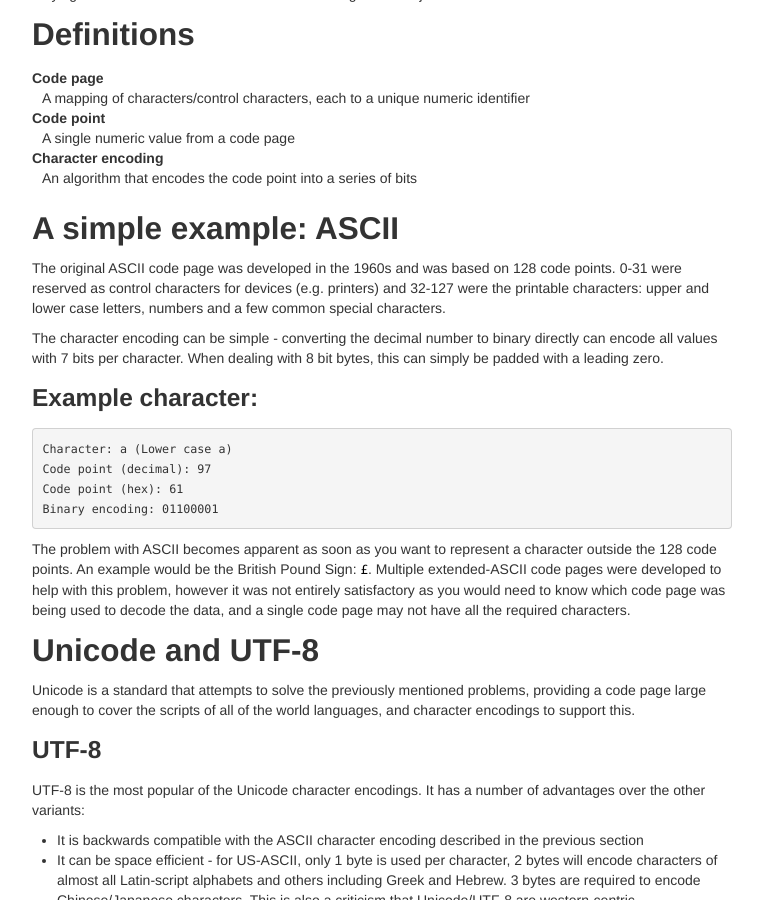
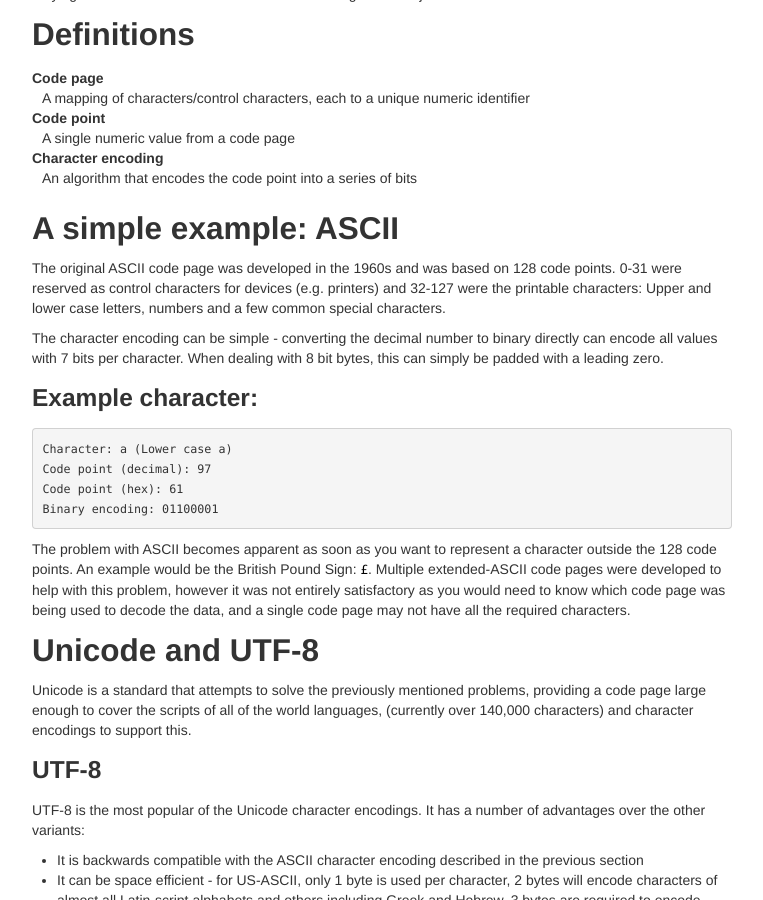
Before and after one commit to aworley1/aworley1.github.io, a Jekyll site: the page built from pages/unicode-and-utf-8.md, in a window 1280 px wide and 900 px high, scrolled down 318 px. Shown: the whole window, without its empty margins (258-1021 px from the left). Built offline with Jekyll 4.4.1, drawn with Linux system fonts in a browser that asks for light colours; some of the changed text lies outside the part shown.

Commit message:
Small updates to utf-8 article

```diff
--- a/pages/unicode-and-utf-8.md
+++ b/pages/unicode-and-utf-8.md
@@ -25,7 +25,7 @@ Character encoding
 ## A simple example: ASCII
 
 The original ASCII code page was developed in the 1960s and was based on 128 code points. 0-31 were reserved as control characters for devices (e.g. printers) and 32-127 were
-the printable characters: upper and lower case letters, numbers and a few common special characters.
+the printable characters: Upper and lower case letters, numbers and a few common special characters.
 
 The character encoding can be simple - converting the decimal number to binary directly can encode all values with 7 bits per character. When dealing with 8 bit bytes, this can
 simply be padded with a leading zero.
@@ -45,7 +45,7 @@ was being used to decode the data, and a single code page may not have all the r
 ## Unicode and UTF-8
 
 Unicode is a standard that attempts to solve the previously mentioned problems, providing a code page large enough to cover the scripts of all of the world languages,
-and character encodings to support this.
+(currently over 140,000 characters) and character encodings to support this.
 
 ### UTF-8
 UTF-8 is the most popular of the Unicode character encodings. It has a number of advantages over the other variants:
@@ -103,4 +103,4 @@ and prepend the relevant codes to these to create the three bytes:
 #### An implementation in Kotlin
 
 I've written a (not production ready) implementation of the encoding algorithm in Kotlin for learning purposes. You can see the code at:
-https://github.com/aworley1/utf8-encoder/blob/master/src/main/kotlin/Utf8Encoder.kt
+[https://github.com/aworley1/utf8-encoder/blob/master/src/main/kotlin/Utf8Encoder.kt](https://github.com/aworley1/utf8-encoder/blob/master/src/main/kotlin/Utf8Encoder.kt)
```
Also changed, not shown: 1 other file.
